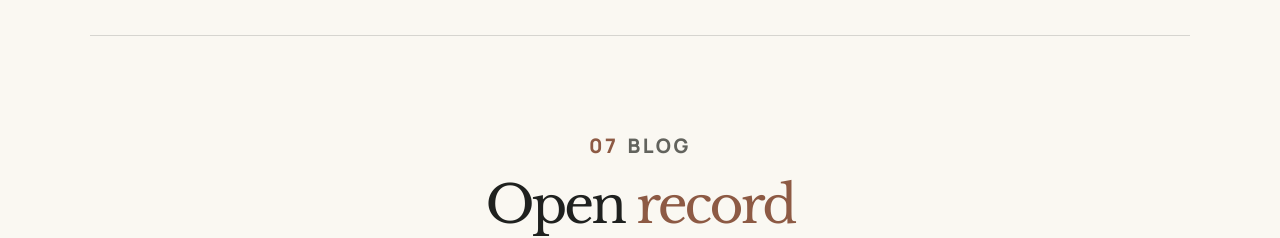
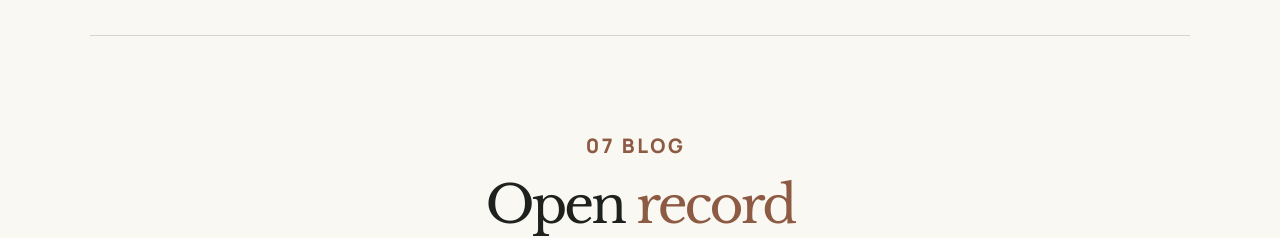
Before and after one commit to avinashk08408/Avinash-portfolio, a React (Vite) app: page / in a window 1280 px wide. Shown: the part 6720-6958 px from the top of the page. Built offline with nearby package versions, Linux system fonts and the light colour scheme; a web font is replaced by a local one.

Commit message:
Update Activity.jsx

```diff
--- a/src/components/Activity/Activity.jsx
+++ b/src/components/Activity/Activity.jsx
@@ -52,8 +52,7 @@ export default function Activity() {
 
     <div className="open-record__intro">
 <p className="open-record__label">
-  <span>07</span>
-  BLOG
+  <span>07 BLOG</span>
 </p>
 
          <h2>
```
